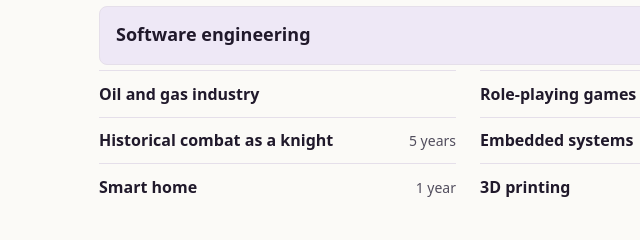
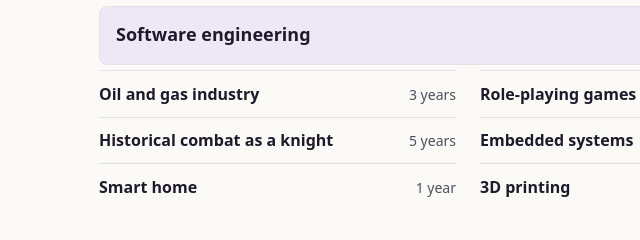
Before and after one commit to devlubinets/cv, a plain HTML site: page index.html in a window 1280 px wide. Shown: the part 392-632 px from the top of the page, 172-812 px from the left. Drawn offline with nearby package versions, Linux system fonts and the light colour scheme.

Commit message:
Show oil and gas experience duration

```diff
--- a/index.html
+++ b/index.html
@@ -33,7 +33,7 @@
       <h2 id="background-title">Background</h2>
       <ul class="background-list" role="list">
         <li class="background-featured">Software engineering <span id="software-experience">6 years</span></li>
-        <li>Oil and gas industry</li>
+        <li>Oil and gas industry <span>3 years</span></li>
         <li>Role-playing games <span>10 years</span></li>
         <li>Historical combat as a knight <span>5 years</span></li>
         <li>Embedded systems <span>5 years</span></li>
```
